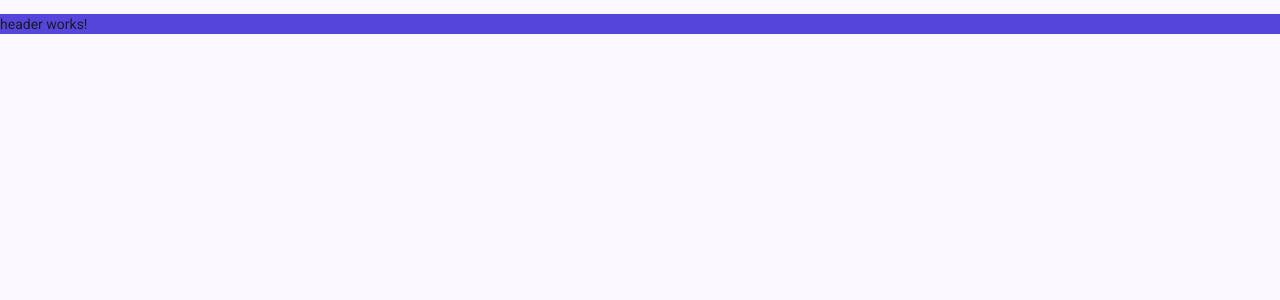
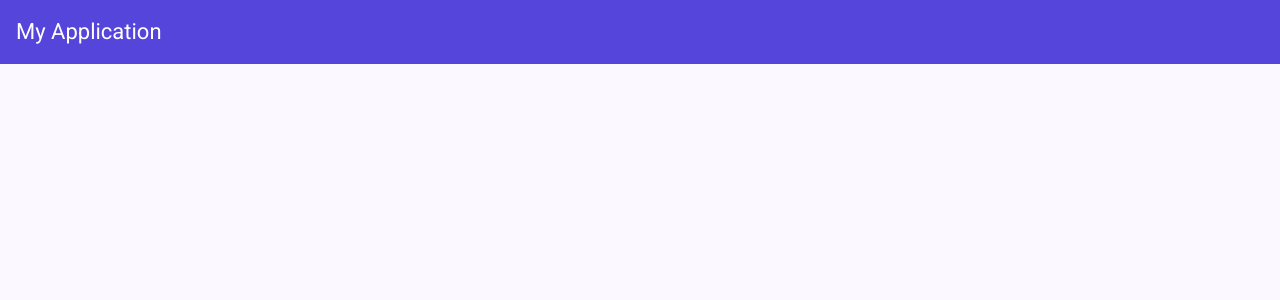
Before and after one commit to ddcsilva/gerenciador-financeiro, an Angular app: page / in a window 1280 px wide. Shown: the top 300 px of the page. Built offline with nearby package versions, Linux system fonts and the light colour scheme.

Commit message:
feat: atualiza cabeçalho com toolbar do Angular Material e adiciona estilos personalizados
- Substitui texto simples por um componente de toolbar no cabeçalho
- Importa MatToolbarModule no componente Header
- Adiciona arquivo de estilos para personalizar a toolbar

```diff
--- a/src/app/core/layout/components/header/header.html
+++ b/src/app/core/layout/components/header/header.html
@@ -1 +1,5 @@
-<p class="header">header works!</p>
+<header class="header">
+    <mat-toolbar>
+        <span>My Application</span>
+    </mat-toolbar>
+</header>
--- a/src/app/core/layout/components/header/header.ts
+++ b/src/app/core/layout/components/header/header.ts
@@ -1,8 +1,9 @@
 import { Component } from '@angular/core';
+import { MatToolbarModule } from '@angular/material/toolbar';
 
 @Component({
   selector: 'app-header',
-  imports: [],
+  imports: [MatToolbarModule],
   templateUrl: './header.html',
   styleUrl: './header.scss'
 })
--- a/src/styles.scss
+++ b/src/styles.scss
@@ -1,6 +1,7 @@
 
 @use '@angular/material' as mat;
 @use 'styles/theme-colors' as theme-colors;
+@use 'styles/overrides/toolbar.scss';
 
 html {
   @include mat.theme((
--- /dev/null
+++ b/src/styles/overrides/toolbar.scss
@@ -0,0 +1,8 @@
+@use '@angular/material' as mat;
+
+:root {
+  @include mat.toolbar-overrides((
+    container-background-color: var(--mat-sys-primary),
+    container-text-color: var(--mat-sys-on-primary),
+  ));
+}
```
